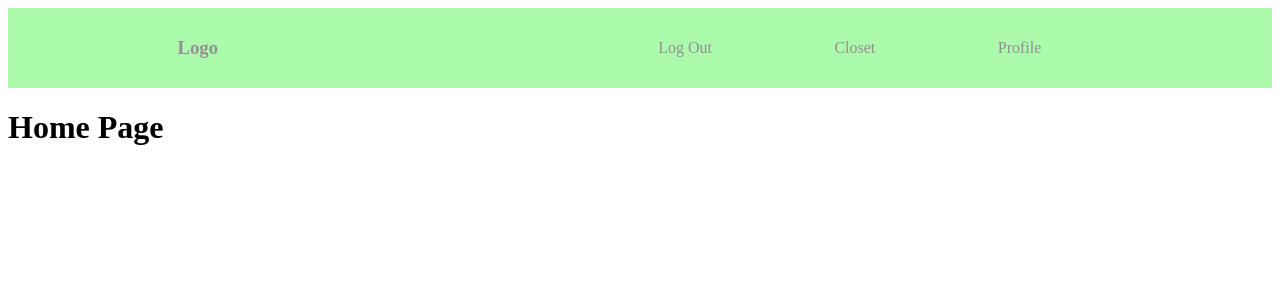
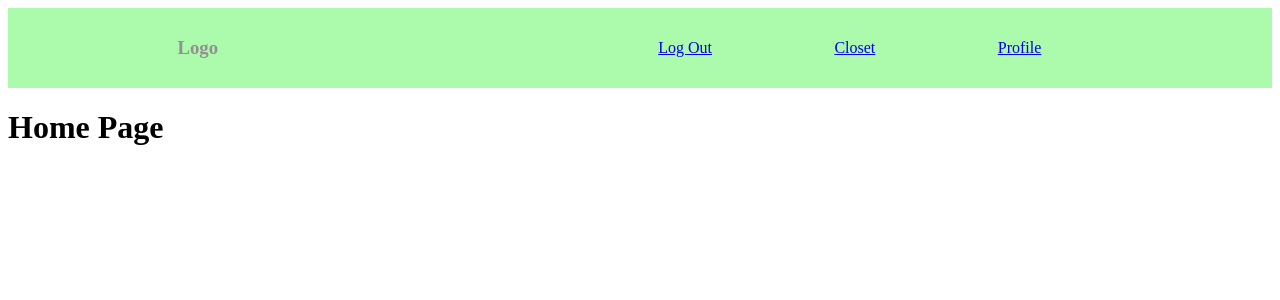
Before and after one commit to KevinWilburn/capstonefrontend, a React (Create React App) app in the folder capstonefrontend/: page /home in a window 1280 px wide. Shown: the top 300 px of the page. Built offline with nearby package versions, Linux system fonts and the light colour scheme.

Commit message:
added Link in navbar

```diff
--- a/capstonefrontend/src/components/navbar/navbar.jsx
+++ b/capstonefrontend/src/components/navbar/navbar.jsx
@@ -1,14 +1,23 @@
 import React from 'react'
 import './navbar.css'
+import { Link } from 'react-router-dom'
 
 export default function NavBar() {
     return (
         <nav>
             <h3> Logo </h3>
             <ul className="navlinks">
-                <li>Log Out</li>
-                <li>Closet</li>
-                <li>Profile</li>
+            <Link to='/home'>
+            <li>Log Out</li>
+            </Link>
+            <Link to='closet'>
+            <li>Closet</li>
+            </Link>
+            <Link to='profilepage'>
+            <li>Profile</li>
+            </Link>
+
+
             </ul>
         </nav>
 
```
